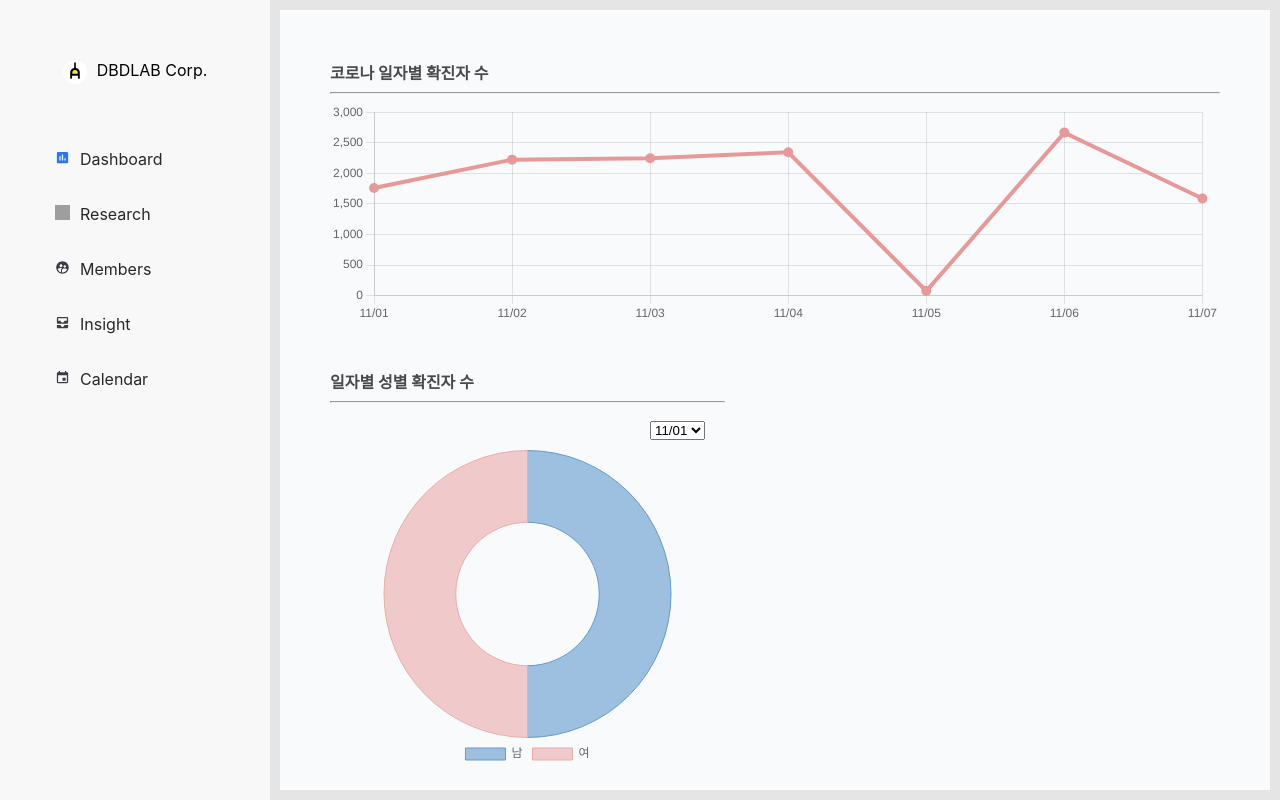
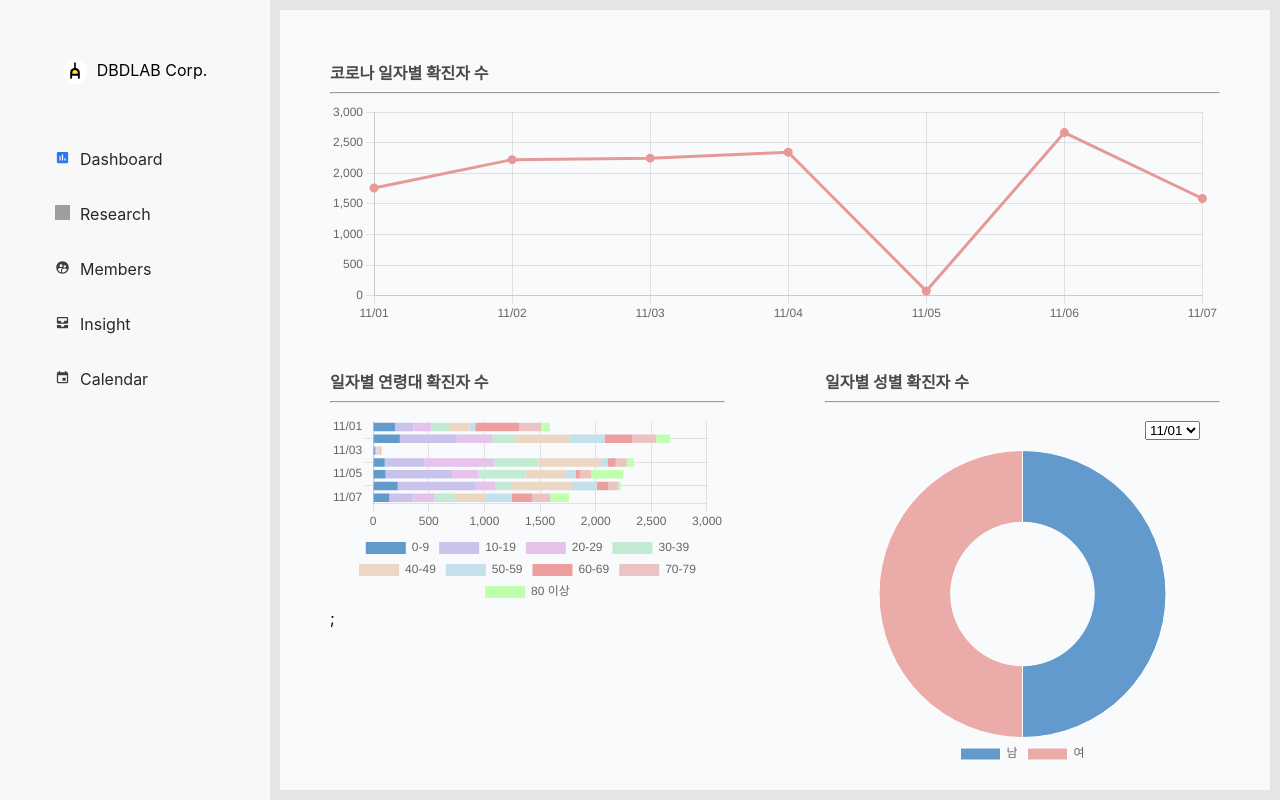
Before and after one commit to rnfltpgus/dbdlab_chart, a Next.js app: page /dashboard in a window 1280 px wide. Built offline with nearby package versions, Linux system fonts and the light colour scheme; grey boxes are pictures that could not be loaded.

Commit message:
🔩 Feat, Style, Docs: StackedBarChart 완료, 코드 스타일 체크, 리드미 수정

```diff
--- /dev/null
+++ b/src/common/StackedBarItem.tsx
@@ -0,0 +1,13 @@
+export const ageGroupList = ['0-9', '10-19', '20-29', '30-39', '40-49', '50-59', '60-69', '70-79', '80 이상'];
+
+export const colorList = {
+  '0-9': '#629ACC',
+  '10-19': '#C9C3EB',
+  '20-29': '#E6C3EB',
+  '30-39': '#c3ebd4',
+  '40-49': '#ebd7c3',
+  '50-59': '#c3e0eb',
+  '60-69': '#ed9f9f',
+  '70-79': '#ebc3c3',
+  '80 이상': '#c0ffad',
+};
--- a/src/components/Layout.tsx
+++ b/src/components/Layout.tsx
@@ -8,9 +8,9 @@ interface LayoutProps {
   children: ReactNode;
 }
 
+const menuitem = ['Dashboard', 'Research', 'Members', 'Insight', 'Calendar'];
+
 const Layout = ({ children }: LayoutProps) => {
-  const menuitem = ['Dashboard', 'Research', 'Members', 'Insight', 'Calendar'];
-
   return (
     <Wrapper>
       <SidebarMenu>
--- a/src/components/Sidebar.tsx
+++ b/src/components/Sidebar.tsx
@@ -32,7 +32,7 @@ const Sidebar = ({ menuitem }: SidebarProps) => {
           return (
             <Menu key={item} isChoice={choice === item} onClick={() => menuChoiceHandle(item)}>
               <img
-                src={item == 'research' && 'Research' ? 'https://cdn-icons-png.flaticon.com/512/1924/1924990.png' : `/image/icon_${item}01.svg`}
+                src={item === 'research' && 'Research' ? 'https://cdn-icons-png.flaticon.com/512/1924/1924990.png' : `/image/icon_${item}01.svg`}
                 width={15}
                 height={15}
                 // alt={item}
--- a/src/components/chart/DoughnutChart.tsx
+++ b/src/components/chart/DoughnutChart.tsx
@@ -46,9 +46,13 @@ const DoughnutChart = ({ covidAgeCaseList }: DoughnutProps) => {
   const { setLabels, chartData } = useMemo(() => {
     const genderData: GenderData = {};
     const chartData: DoughnutChartData = {};
-    const setLabels = new Set<string>('');
+    const setLabels = new Set<string>();
 
     covidAgeCaseList.forEach((item) => {
+      if (!(item.gubun === '남성' || item.gubun === '여성')) {
+        return;
+      }
+
       if (item.gubun === '남성' || item.gubun === '여성') {
         const dateList = dayjs(item.stateDt).format('MM/DD');
 
@@ -75,8 +79,7 @@ const DoughnutChart = ({ covidAgeCaseList }: DoughnutProps) => {
           {
             label: 'Number of Gender Confirmed',
             data: genderData[item],
-            backgroundColor: ['rgb(98, 154, 205, 0.6)', 'rgb(235, 171, 168, 0.6)'],
-            borderColor: ['rgb(98, 154, 205)', 'rgb(235, 171, 168)'],
+            backgroundColor: ['#629acd', '#ebaba8'],
             borderWidth: 1,
           },
         ],
--- a/src/components/chart/LineChart.tsx
+++ b/src/components/chart/LineChart.tsx
@@ -1,7 +1,7 @@
 import React, { useMemo } from 'react';
 
+import { Chart as ChartJS, CategoryScale, LinearScale, PointElement, LineElement, Title, Tooltip, Legend, ChartData, ChartOptions } from 'chart.js';
 import { Line } from 'react-chartjs-2';
-import { Chart as ChartJS, CategoryScale, LinearScale, PointElement, LineElement, Title, Tooltip, Legend, ChartData, ChartOptions } from 'chart.js';
 import dayjs from 'dayjs';
 
 import styled from '@emotion/styled';
@@ -37,10 +37,10 @@ const LineChart = ({ covidStateList }: LineChartProps) => {
       datasets: [
         {
           label: 'Confirmed Patients',
+          data: data,
           backgroundColor: '#E79997',
           borderColor: '#e79997',
-          borderWidth: 4,
-          data: data,
+          borderWidth: 3,
         },
       ],
     };
--- a/src/components/chart/StackedBarChart.tsx
+++ b/src/components/chart/StackedBarChart.tsx
@@ -1,71 +1,95 @@
 // 코로나 일자 별 연령대 확진자 수, x축 : 일자 , y축 : 확진자 수
-import React from 'react';
+import React, { useMemo } from 'react';
 
+import { Chart as ChartJS, CategoryScale, LinearScale, BarElement, Title, Tooltip, Legend, ChartData, ChartOptions } from 'chart.js';
 import { Bar } from 'react-chartjs-2';
-import { Chart as ChartJS, CategoryScale, LinearScale, BarElement, Title, Tooltip, Legend } from 'chart.js';
+import dayjs from 'dayjs';
 
-import faker from 'faker';
+import { ageGroupList, colorList } from '../../common/StackedBarItem';
 
 import styled from '@emotion/styled';
 
 ChartJS.register(CategoryScale, LinearScale, BarElement, Title, Tooltip, Legend);
 
-export const options = {
-  indexAxis: 'y' as const,
+interface CovidAgeCaseInfo {
+  confCase: string;
+  stateDt: string;
+  gubun: string;
+}
+
+interface StackedBarChartProps {
+  covidAgeCaseList: CovidAgeCaseInfo[];
+}
+
+interface AgeData {
+  [key: string]: {
+    [key: string]: string;
+  };
+}
+
+type IconName = keyof typeof colorList;
+
+const options: ChartOptions<'bar'> = {
   plugins: {
-    title: {
+    legend: {
       display: true,
-      text: 'Number of Age Group Confirmed',
+      position: 'bottom' as const,
     },
   },
   responsive: true,
   scales: {
-    x: {
-      stacked: true,
-    },
-    y: {
-      stacked: true,
-    },
+    x: { stacked: true },
+    y: { stacked: true },
   },
+  indexAxis: 'y' as const,
 };
 
-const StackedBarChart = () => {
-  const labels = ['January', 'February', 'March', 'April', 'May', 'June', 'July'];
+const StackedBarChart = ({ covidAgeCaseList }: StackedBarChartProps) => {
+  const chartData = useMemo(() => {
+    const ageData: AgeData = {};
+    const setLabels = new Set<string>('');
 
-  const data = {
-    labels,
-    datasets: [
-      {
-        label: 'Dataset 1',
-        data: labels.map(() => faker.datatype.number({ min: 0, max: 1000 })),
-        backgroundColor: 'rgb(255, 99, 132)',
-      },
-      {
-        label: 'Dataset 2',
-        data: labels.map(() => faker.datatype.number({ min: 0, max: 1000 })),
-        backgroundColor: 'rgb(75, 192, 192)',
-      },
-      {
-        label: 'Dataset 3',
-        data: labels.map(() => faker.datatype.number({ min: 0, max: 1000 })),
-        backgroundColor: 'rgb(53, 162, 235)',
-      },
-    ],
-  };
+    covidAgeCaseList.forEach((item) => {
+      if (item.gubun === '남성' || item.gubun === '여성') {
+        return;
+      }
+
+      setLabels.add(item.stateDt);
+
+      if (!ageData[item.gubun]) {
+        ageData[item.gubun] = { [item.stateDt]: item.confCase };
+      }
+
+      ageData[item.gubun][item.stateDt] = item.confCase;
+    });
+
+    const chartData: ChartData<'bar'> = {
+      labels: [...setLabels].map((date) => dayjs(date).format('MM/DD')).reverse(),
+      datasets: ageGroupList.map((label) => {
+        return {
+          label,
+          data: [...setLabels].map((item) => Number(ageData[label][item])).reverse(),
+          backgroundColor: colorList[label as IconName],
+        };
+      }),
+    };
+
+    return chartData;
+  }, []);
 
   return (
-    <Container>
+    <StackedBarContainer>
       <CadeName>일자별 연령대 확진자 수</CadeName>
-      <Bar options={options} data={data} />;
-    </Container>
+      <hr />
+      <Bar options={options} data={chartData} />;
+    </StackedBarContainer>
   );
 };
 
 export default StackedBarChart;
 
-const Container = styled.div`
-  /* width: 60vw;
-  max-width: 700px; */
+const StackedBarContainer = styled.div`
+  padding: 10px 50px 20px 50px;
 `;
 
 const CadeName = styled.span`
--- a/src/pages/dashboard.tsx
+++ b/src/pages/dashboard.tsx
@@ -34,9 +34,11 @@ const Dashboard = ({ covidStateList, covidAgeCaseList }: DashboardProps) => {
       </TopContainer>
       <RowContainer>
         <RowLeftContainer>
+          <StackedBarChart covidAgeCaseList={covidAgeCaseList} />
+        </RowLeftContainer>
+        <RowRightContainer>
           <DoughnutChart covidAgeCaseList={covidAgeCaseList} />
-        </RowLeftContainer>
-        <RowRightContainer>{/* <StackedBarChart /> */}</RowRightContainer>
+        </RowRightContainer>
       </RowContainer>
     </DashboardContainer>
   );
@@ -61,7 +63,6 @@ export const getServerSideProps = async () => {
 const DashboardContainer = styled.div`
   display: flex;
   flex-direction: column;
-  /* padding: 54px; */
   width: 100%;
   height: 100%;
   background-color: #f8fafc;
```
Also changed, not shown: src/common/Container.tsx (renamed from src/common/Container.ts), 1 other file (tests, documents, lock files or other folders).
